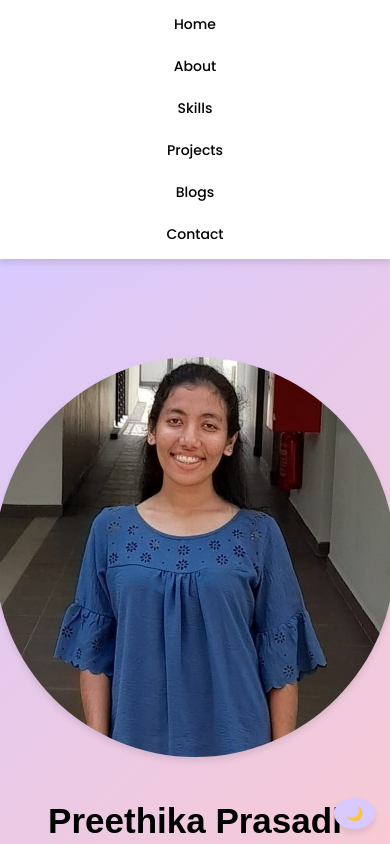
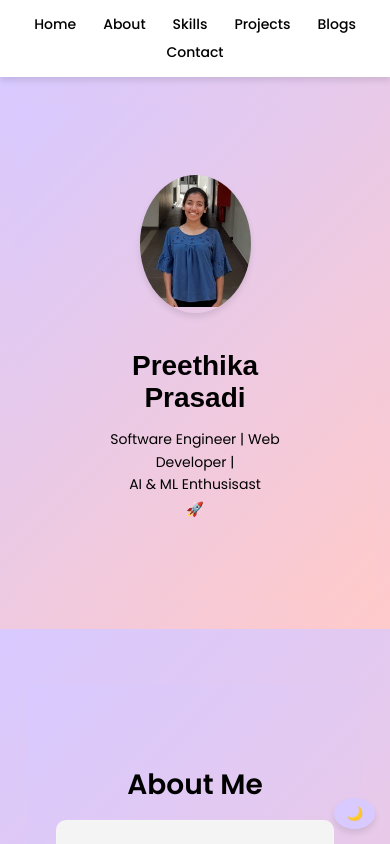
Before and after one commit to preethikaprasadi/Preethika_Prasadi-Portfolio, a React (Create React App) app: page / in a window 390 px wide. Shown: the top 844 px of the page. Built offline with nearby package versions, Linux system fonts and the light colour scheme.

Commit message:
Improve mobile responsiveness

```diff
--- a/src/styles.css
+++ b/src/styles.css
@@ -19,6 +19,15 @@
   --shadow: 0 4px 6px rgba(0, 0, 0, 0.1);
 }
 
+html {
+  box-sizing: border-box;
+  overflow-x: hidden;
+}
+
+*, *:before, *:after {
+  box-sizing: inherit;
+}
+
   body {
     font-family: 'Poppins', sans-serif;
     margin: 0;
@@ -26,6 +35,8 @@
     background-color: var(--background-color);
     color: var(--text-color);
     transition: background-color 0.3s, color 0.3s;
+    overflow-x: hidden;
+    width: 100%;
   }
 
   a {
@@ -204,6 +215,7 @@
   background: linear-gradient(135deg, var(--primary-color), var(--secondary-color));
   color: rgb(0, 0, 0);
   text-align: center;
+  justify-content: center;
 }
 
 .skills-grid {
@@ -211,6 +223,7 @@
   grid-template-columns: repeat(auto-fit, minmax(200px, 1fr));
   gap: 20px;
   padding: 2rem;
+  justify-content: center;
 }
 
 .skill-card {
@@ -280,7 +293,7 @@
   left: 50%;
 }
 
-floating-icon:nth-child(4) {
+.floating-icon:nth-child(4) {
   top: 20%;
   left: 40%;
 }
@@ -628,9 +641,7 @@ floating-icon:nth-child(4) {
     font-size: 1rem;
     color: rgb(233, 233, 233);
   }
-  /* Add this at the bottom of your CSS file */
 
-/* Responsive Design */
   @media (max-width: 1200px) {
     /* Adjust section padding */
     section {
@@ -661,12 +672,12 @@ floating-icon:nth-child(4) {
     /* Skills grid */
     .skills-grid {
       grid-template-columns: repeat(auto-fit, minmax(250px, 1fr));
+
     }
 
     /* Floating icons adjustments */
     .floating-icons {
-    height: 200px;
-    margin-top: 1rem;
+      display: none;
     }
 
     .floating-icon img.logo {
@@ -682,8 +693,12 @@ floating-icon:nth-child(4) {
     }
 
     /* Header */
+    #header {
+      justify-content: center;
+      font-size: x-small;
+    }
     header nav ul {
-    flex-direction: column;
+
       text-align: center;
       gap: 0.5rem;
     }
@@ -748,7 +763,7 @@ floating-icon:nth-child(4) {
     }
   }
 
-@media (max-width: 480px) {
+  @media (max-width: 560px) {
     /* Ultra-mobile adjustments */
     #home h1 {
       font-size: 2rem;
@@ -756,6 +771,15 @@ floating-icon:nth-child(4) {
 
     #home p {
       font-size: 1rem;
+    }
+
+    .photo-container {
+      border-radius: 50%;
+      overflow: hidden;
+      width: 50%;
+      height: 50%;
+
+      box-shadow: var(--shadow);
     }
 
     section {
@@ -774,13 +798,20 @@ floating-icon:nth-child(4) {
     }
 
     /* Contact links */
+    .contact-links {
+      display: flex;
+      justify-content: center;
+      gap: 0.9rem;
+      flex-wrap: wrap;
+      margin-top: 1rem;
+      font-size: x-small;
+    }
     .contact-link {
-    width: 100%;
+      width: auto;
       justify-content: center;
-    padding: 0.8rem;
+      padding: 0.1rem;
     }
   }
-
   /* Tablet landscape optimization */
 @media (min-width: 769px) and (max-width: 1024px) and (orientation: landscape) {
   #home {
@@ -816,152 +847,3 @@ floating-icon:nth-child(4) {
     font-size: 16px;
   }
 }
-
-/* Add these fixes to your existing CSS */
-
-/* 1. Reset box-sizing and prevent overflow */
-html {
-  box-sizing: border-box;
-  overflow-x: hidden;
-}
-
-*, *:before, *:after {
-  box-sizing: inherit;
-}
-
-body {
-  overflow-x: hidden;
-  width: 100%;
-}
-
-/* 2. Fix header for mobile */
-@media (max-width: 768px) {
-  header {
-    padding: 0.5rem 0;
-  }
-
-  header nav ul {
-    flex-direction: column;
-    gap: 0.5rem;
-    padding: 0 1rem;
-  }
-
-  header nav ul li {
-    margin: 0;
-    width: 100%;
-    text-align: center;
-  }
-
-  header nav ul li a {
-    display: block;
-    padding: 0.5rem;
-    width: 100%;
-  }
-}
-
-/* 3. Fix white space issue */
-.container {
-  width: 100%;
-  max-width: 100%;
-  margin: 0 auto;
-  padding: 0 15px;
-}
-
-/* Apply container to all sections */
-section {
-  padding: 4rem 0;
-}
-
-#home,
-#about,
-#skills,
-#projects,
-#blogs,
-#contact {
-  padding: 4rem 0;
-  width: 100vw;
-  overflow-x: hidden;
-}
-
-/* 4. Mobile-first grid adjustments */
-.projects-grid,
-.blogs-grid,
-.skills-grid {
-  display: grid;
-  grid-template-columns: 1fr;
-  gap: 1.5rem;
-  width: 100%;
-  padding: 0 1rem;
-}
-
-@media (min-width: 768px) {
-  .projects-grid,
-  .blogs-grid,
-  .skills-grid {
-    grid-template-columns: repeat(2, 1fr);
-    padding: 0 2rem;
-  }
-}
-
-@media (min-width: 992px) {
-  .projects-grid,
-  .blogs-grid,
-  .skills-grid {
-    grid-template-columns: repeat(3, 1fr);
-  }
-}
-
-/* 5. Card adjustments for mobile */
-.card {
-  width: 100%;
-  max-width: 100%;
-  margin: 0 auto;
-}
-
-/* 6. Fix floating icons overflow */
-.floating-icons {
-  display: none; /* Hide on mobile */
-}
-
-@media (min-width: 992px) {
-  .floating-icons {
-    display: block; /* Show on desktop */
-  }
-}
-
-/* 7. Ensure all elements stay within viewport */
-img, svg, video {
-  max-width: 100%;
-  height: auto;
-}
-
-/* 8. Home section mobile fixes */
-#home {
-  padding: 2rem 1rem;
-}
-
-#home h1 {
-  font-size: 2.5rem;
-  line-height: 1.2;
-}
-
-#home p {
-  font-size: 1.2rem;
-  padding: 0 1rem;
-}
-
-/* 9. Footer fix */
-footer {
-  width: 100vw;
-  position: relative;
-  left: 50%;
-  right: 50%;
-  margin-left: -50vw;
-  margin-right: -50vw;
-}
-
-/* 10. Force horizontal containment */
-body > * {
-  max-width: 100vw;
-  overflow-x: hidden;
-}
```
Lines whose indentation alone changed are shown as unchanged.
